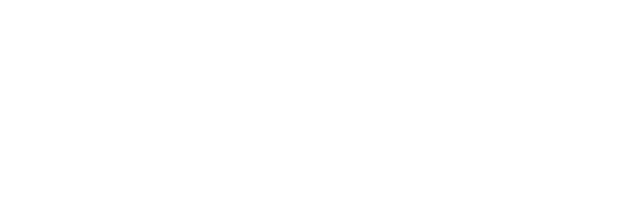
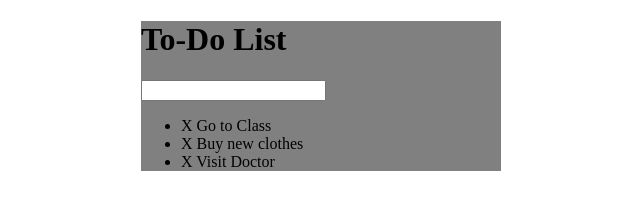
Before and after one commit to MelinaRentzi/Todo-List, a plain HTML site: page index.html in a window 1280 px wide. Shown: the whole page, without its empty margins (319-959 px from the left). Drawn offline with Linux system fonts and the light colour scheme.

Commit message:
Basic HTML added

```diff
--- a/assets/css/todos.css
+++ b/assets/css/todos.css
@@ -0,0 +1,5 @@
+#container {
+    background: gray;
+    width: 360px;
+    margin: 0 auto;
+}
--- a/index.html
+++ b/index.html
@@ -8,10 +8,19 @@
 </head>
 
 <body>
-    <div>
+    <div id="container">
         <h1>
-
+            To-Do List
         </h1>
+        <input type="text">
+        <ul>
+            <li><span>X </span>Go to Class
+            </li>
+            <li><span>X </span>Buy new clothes
+            </li>
+            <li><span>X </span>Visit Doctor
+            </li>
+        </ul>
 
     </div>
 
```
